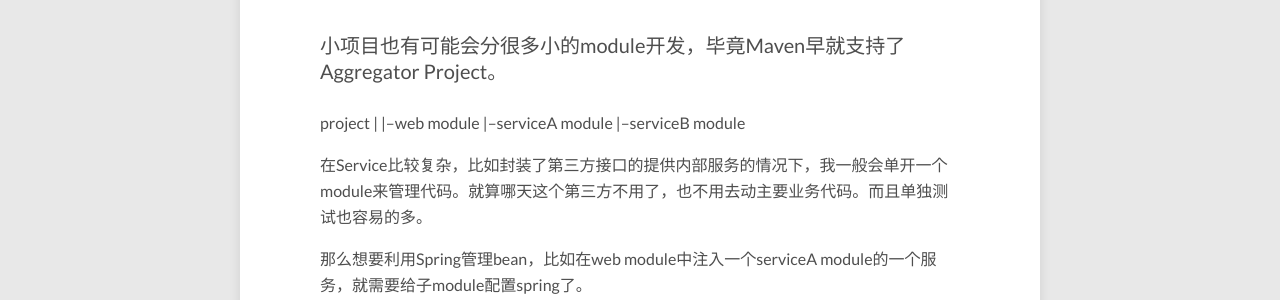
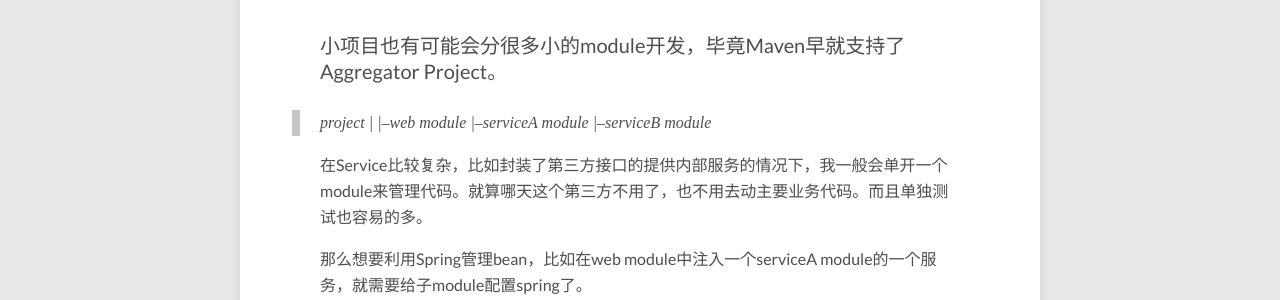
Before and after one commit to deanwong/deanwong.github.io, a Jekyll site: the page built from _posts/2015-11-9-multi-modules-spring.md, in a window 1280 px wide. Shown: the part 244-544 px from the top of the page. Built offline with Jekyll 4.4.1, drawn with Linux system fonts in a browser that asks for light colours; nearby versions of some CDN libraries; comment, search, counter and statistics services are not loaded.

```diff
--- a/_posts/2015-11-9-multi-modules-spring.md
+++ b/_posts/2015-11-9-multi-modules-spring.md
@@ -9,11 +9,11 @@ comments: true
 
 小项目也有可能会分很多小的module开发，毕竟Maven早就支持了Aggregator Project。
 
-project
-|
-|--web module
-|--serviceA module
-|--serviceB module
+>project
+>|
+>|--web module
+>|--serviceA module
+>|--serviceB module
 
 在Service比较复杂，比如封装了第三方接口的提供内部服务的情况下，我一般会单开一个module来管理代码。就算哪天这个第三方不用了，也不用去动主要业务代码。而且单独测试也容易的多。
 
```
